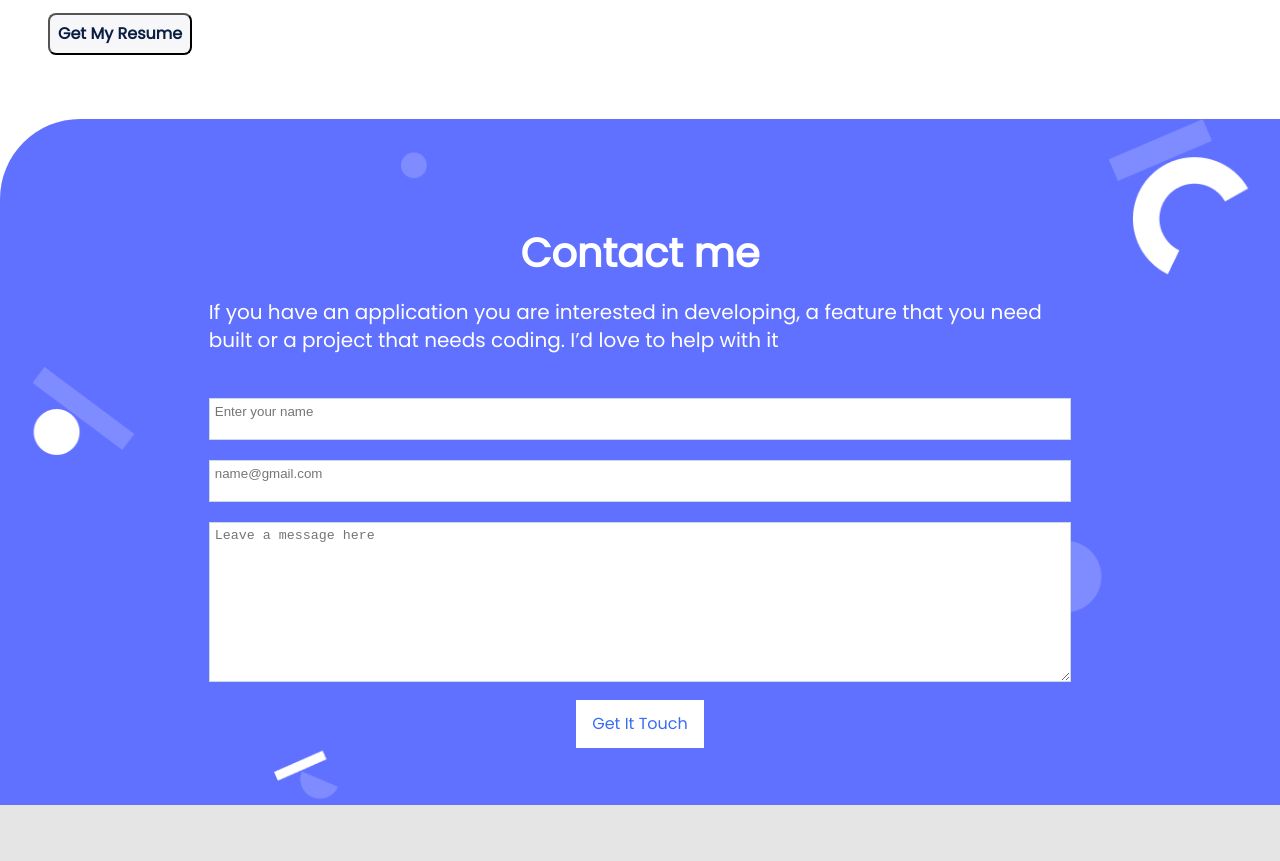
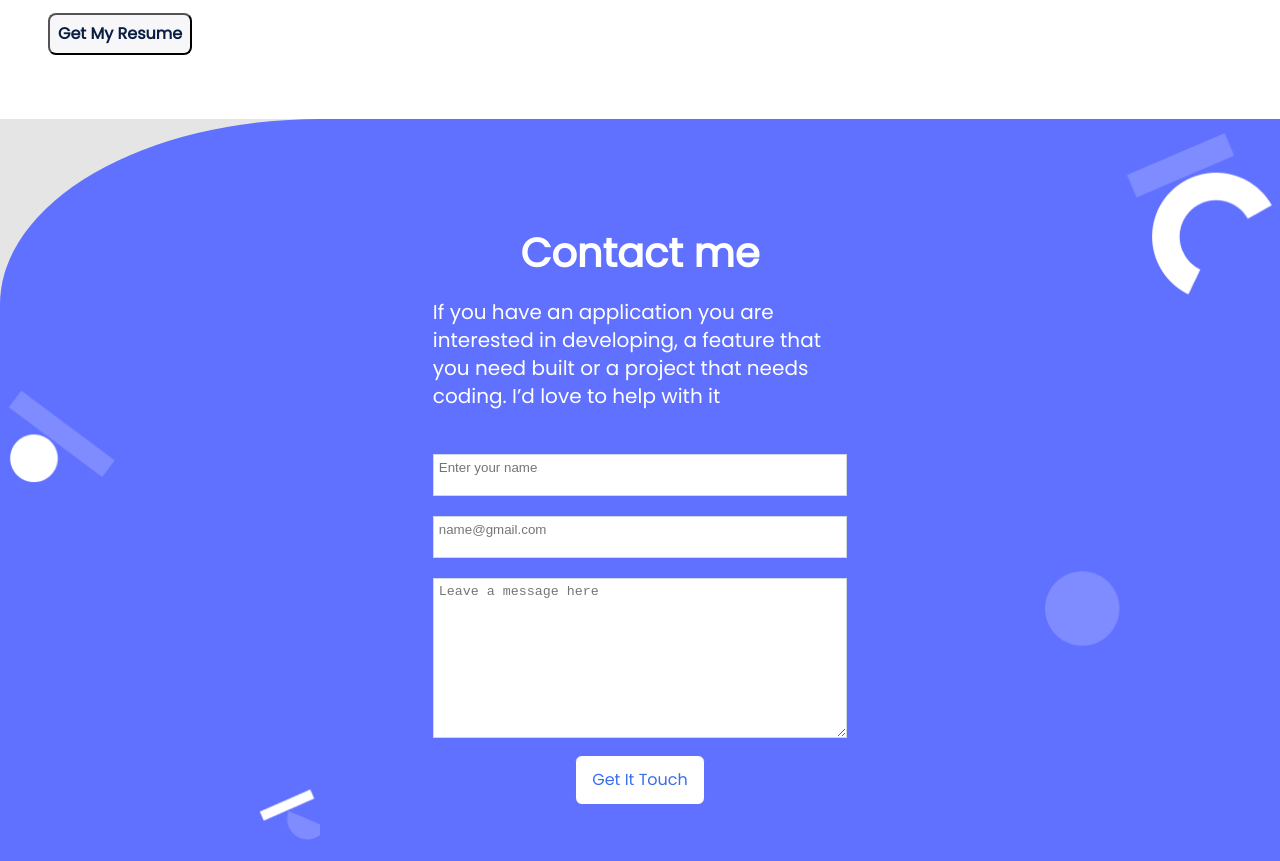
Before and after one commit to Goodluck5956/MOBILE-VERSION, a plain HTML site: page index.html in a window 1280 px wide. Shown: the part 3282-4143 px from the top of the page. Before the commit the page ends 4087 px from the top, so only its background shows below. Drawn offline with Linux system fonts and the light colour scheme.

Commit message:
textarea and textfielf fix

```diff
--- a/style.css
+++ b/style.css
@@ -381,7 +381,7 @@ form {
   display: none;
 }
 
-@media (min-width: 1090px) {
+@media (min-width: 992px) {
   .menu-top ul {
     text-transform: capitalize;
     display: block;
@@ -544,8 +544,14 @@ form {
   .contact-me {
     display: flex;
     align-items: center;
+    width: 50%;
+    margin: auto;
+  }
+
+  .contact {
     background: #6070ff url(./templates/footerbackground.png) 50% no-repeat;
     background-size: contain;
+    border-top-left-radius: 25%;
   }
 
   .contact form {
@@ -556,7 +562,7 @@ form {
 
   .btn-body-footer {
     text-align: center;
-    border-radius: 0;
+    border-radius: 7px;
   }
 
   .textfield {
```
